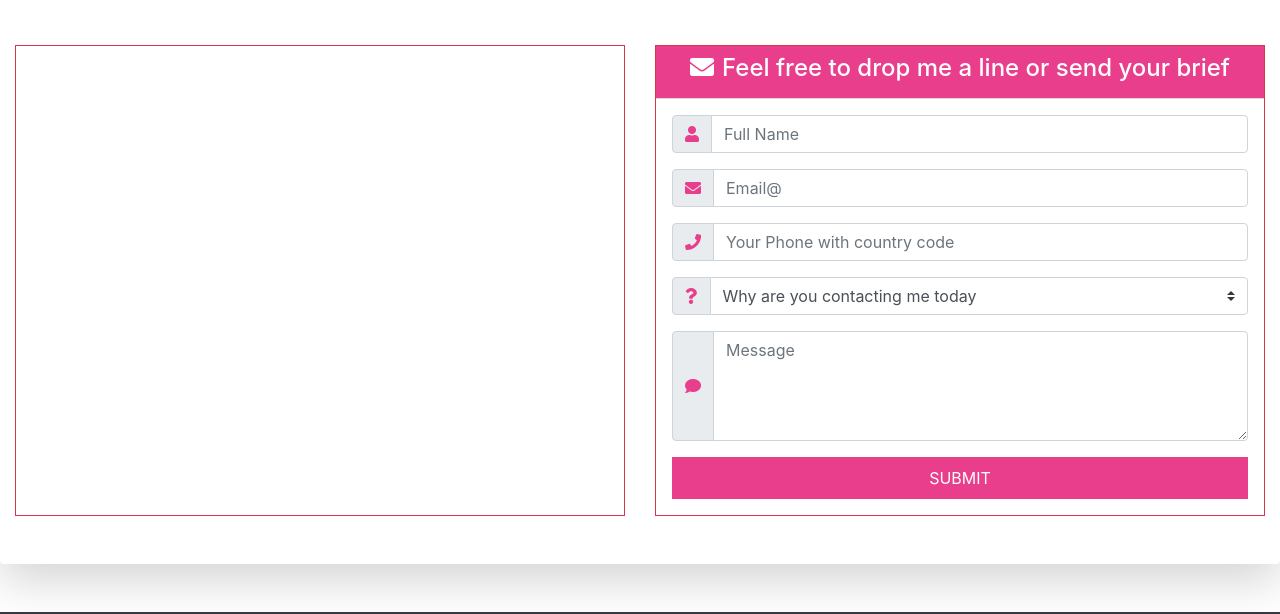
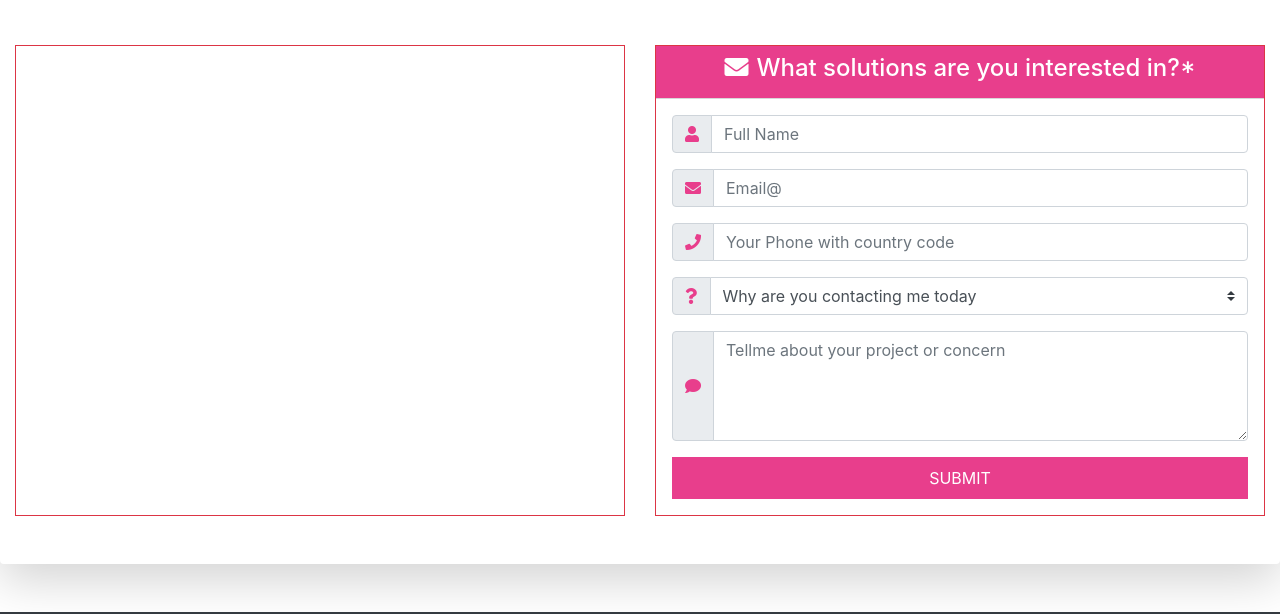
Before and after one commit to karlafgl/portfolio, a plain HTML site: page index.html in a window 1280 px wide. Shown: the part 4779-5393 px from the top of the page. Drawn offline with nearby package versions, Linux system fonts and the light colour scheme.

Commit message:
changing some titles on the form

```diff
--- a/index.html
+++ b/index.html
@@ -317,7 +317,7 @@
               <div class="card border-danger rounded-0">
                   <div class="card-header p-0">
                     <div class="bg-pink text-white text-center py-2">
-                      <h4><i class="fa fa-envelope mr-2"></i>Feel free to drop me a line or send your brief</h4>
+                      <h4><i class="fa fa-envelope mr-2"></i>What solutions are you interested in?*</h4>
                     </div>
                   </div>
                   <div class="card-body p-3">
@@ -362,7 +362,7 @@
                             <div class="input-group-prepend">
                                 <div class="input-group-text"><i class="fa fa-comment textPink"></i></div>
                             </div>
-                            <textarea class="form-control" placeholder="Message" rows="4" name="message" required></textarea>
+                            <textarea class="form-control" placeholder="Tellme about your project or concern" rows="4" name="message" required></textarea>
                         </div>
                     </div>
                     <div data-netlify-recaptcha="true"></div>
```
